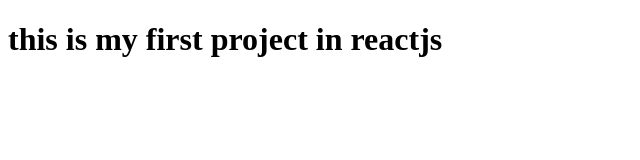
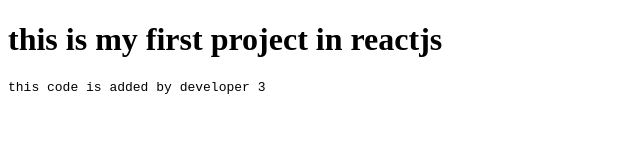
Before and after one commit to afzal151426/mernAssignment, a plain HTML site: page index.html in a window 1280 px wide. Shown: the whole page, without its empty margins (0-640 px from the left). Drawn offline with Linux system fonts and the light colour scheme.

Commit message:
first commit by Dev3 added pre tag

```diff
--- a/index.html
+++ b/index.html
@@ -7,5 +7,6 @@
   </head>
   <body>
     <h1>this is my first project in reactjs</h1>
+    <pre>this code is added by developer 3</pre>
   </body>
 </html>
```
